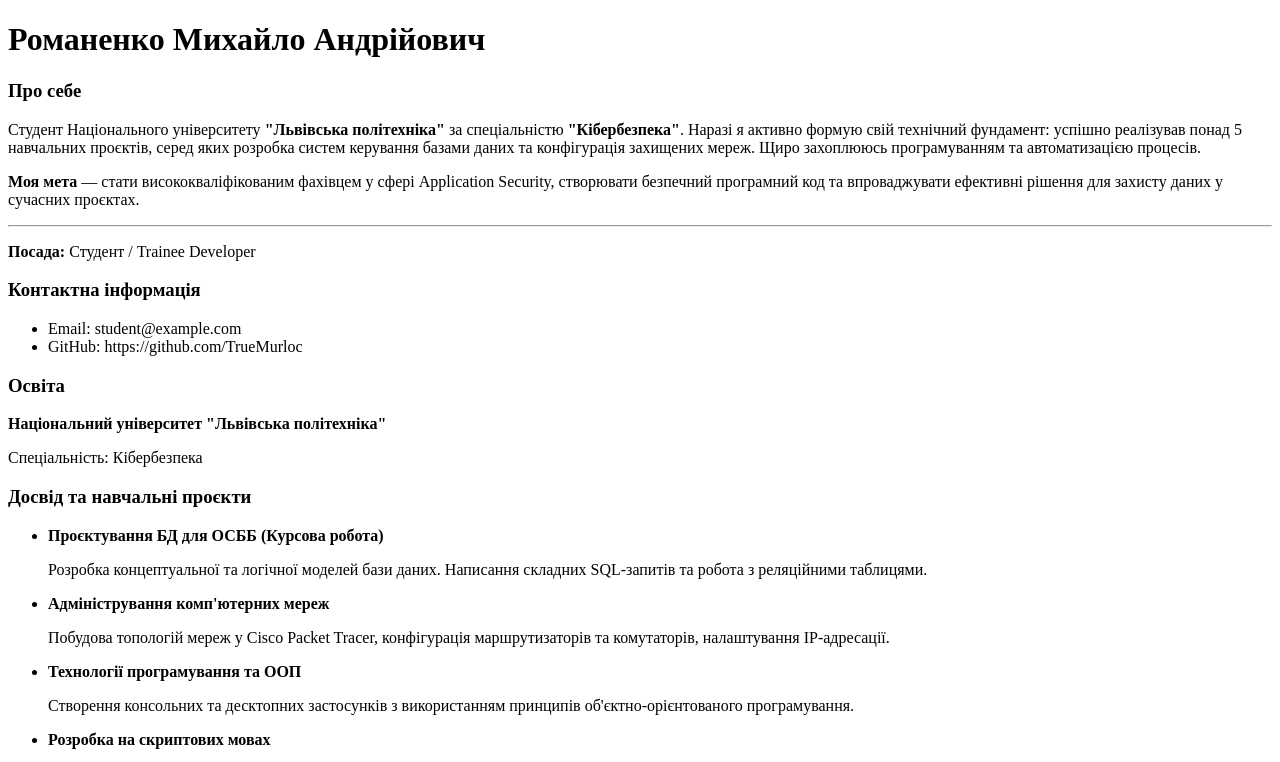
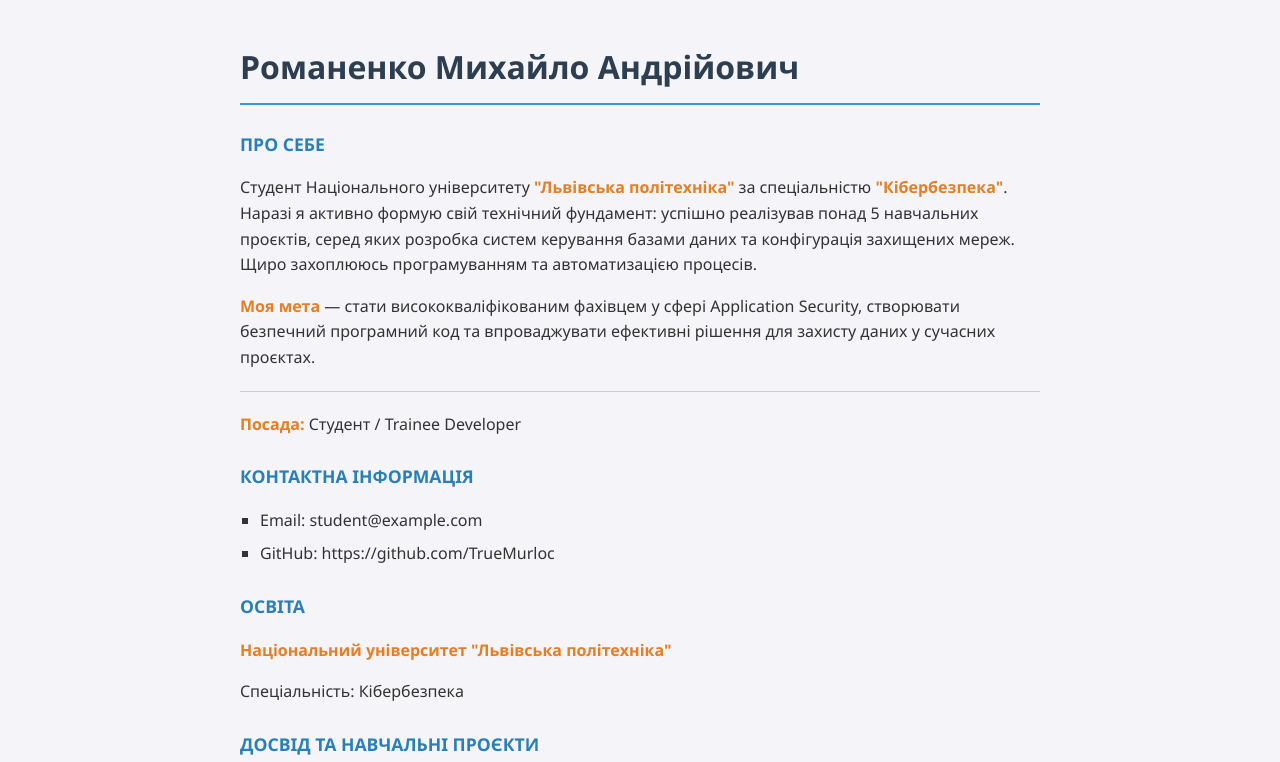
Before and after one commit to TrueMurloc/Lab_2, a plain HTML site: page index.html in a window 1280 px wide. Shown: the top 762 px of the page. Drawn offline with Linux system fonts and the light colour scheme.

Commit message:
Додано стилізацію через CSS

```diff
--- a/index.html
+++ b/index.html
@@ -3,6 +3,7 @@
 <head>
     <meta charset="UTF-8">
     <meta name="viewport" content="width=device-width, initial-scale=1.0">
+    <link rel="stylesheet" href="styles.css">
     <title>CV - Лабораторна робота 2</title>
 </head>
 <body>
--- /dev/null
+++ b/styles.css
@@ -0,0 +1,57 @@
+
+body {
+    font-family: 'Segoe UI', Tahoma, Geneva, Verdana, sans-serif;
+    line-height: 1.6;
+    color: #333;
+    max-width: 800px;
+    margin: 0 auto;
+    padding: 20px;
+    background-color: #f4f4f9;
+}
+
+
+h1 {
+    color: #2c3e50;
+    border-bottom: 2px solid #3498db;
+    padding-bottom: 10px;
+}
+
+h3 {
+    color: #2980b9;
+    margin-top: 25px;
+    text-transform: uppercase;
+    font-size: 1.1em;
+}
+
+
+ul {
+    list-style-type: square;
+    padding-left: 20px;
+}
+
+li {
+    margin-bottom: 8px;
+}
+
+
+strong {
+    color: #e67e22;
+}
+
+hr {
+    border: 0;
+    height: 1px;
+    background: #ccc;
+    margin: 20px 0;
+}
+
+
+a {
+    color: #3498db;
+    text-decoration: none;
+}
+
+a:hover {
+    text-decoration: underline;
+    color: #2c3e50;
+}
```
